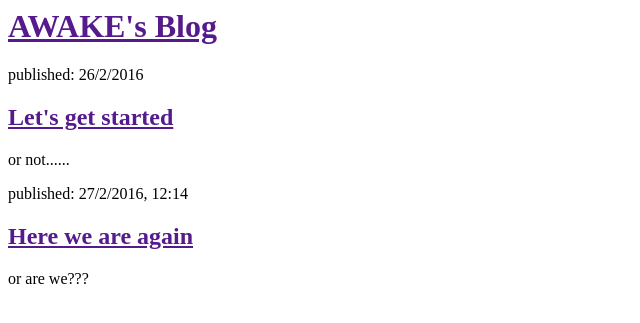
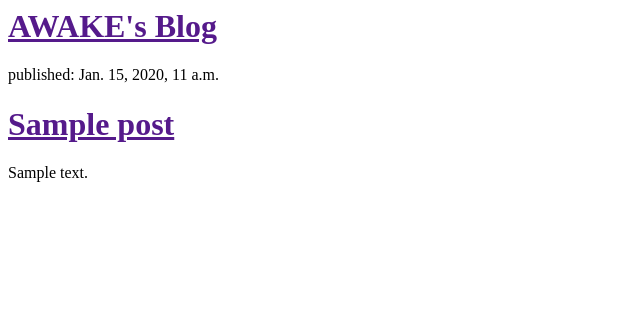
Before and after one commit to ansevakat/my-first-blog, a Django app: template blog/templates/blog/post_list.html in a window 1280 px wide. Shown: the top 323 px of the page, without its empty margins (0-640 px from the left). Run offline with Django 3.2, Linux system fonts and the light colour scheme; the template is opened without the code that fills it: values that come from a table or form of the project are taken from there, others are empty; tables that the repository leaves empty hold one stand-in row (values such as "Sample post").

Commit message:
Modified templates to display posts from database.

```diff
--- a/blog/templates/blog/post_list.html
+++ b/blog/templates/blog/post_list.html
@@ -8,15 +8,14 @@
         </div>
 
         <div>
-            <p>published: 26/2/2016</p>
-            <h2><a href="">Let's get started</a></h2>
-            <p>or not......</p>
+        {% for post in posts %}
+            <div>
+                <p>published: {{ post.published_date }}</p>
+                <h1><a href="">{{ post.title }}</a></h1>
+                <p>{{ post.text|linebreaks }}</p>
+            </div>
+        {% endfor %}
         </div>
 
-        <div>
-            <p>published: 27/2/2016, 12:14</p>
-            <h2><a href="">Here we are again</a></h2>
-            <p>or are we??? </p>
-        </div>
     </body>
 </html>
--- a/blog/views.py
+++ b/blog/views.py
@@ -1,4 +1,7 @@
 from django.shortcuts import render
+from django.utils import timezone
+from .models import Post
 
 def post_list(request):
-    return render(request, 'blog/post_list.html', {})
+    posts = Post.objects.filter(published_date__lte=timezone.now()).order_by('published_date')
+    return render(request, 'blog/post_list.html', {'posts': posts})
```
